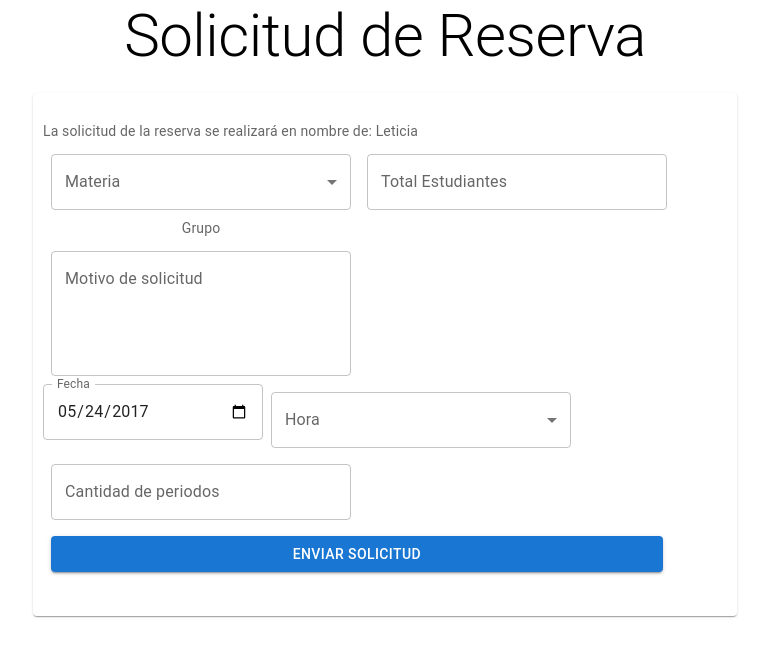
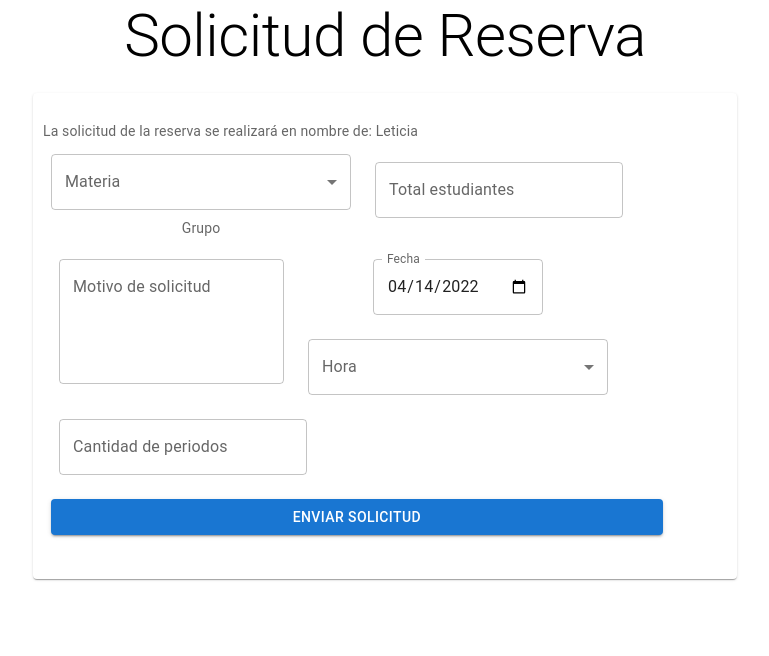
Before and after one commit to KusaSoft/SAA_Frontend, a React (Create React App) app: page /reservationRequest in a window 1280 px wide. Shown: the top 656 px of the page, without its empty margins (255-1024 px from the left). Built offline with nearby package versions, Linux system fonts and the light colour scheme.

Commit message:
add components

```diff
--- a/src/components/FormSolicitud/solicitud.js
+++ b/src/components/FormSolicitud/solicitud.js
@@ -10,11 +10,10 @@ import {
   CardContent,
   Card,
 } from "@mui/material";
-import { DesktopDatePicker } from "@mui/x-date-pickers/DesktopDatePicker";
 import React from "react";
 import { useReservationRequest } from "../../hooks/useReservationRequest.hooks";
-//import './FormSol.Styled';
-
+import FormInputControl from "../inputs/input/input.js";
+import DateController from "../../utilities/DateController";
 const periodos = ["6:45", "8:15", "9:45"];
 
 function Solicitud() {
@@ -92,35 +91,22 @@ function Solicitud() {
                   </Typography>
                 )}
               </div>
+              <FormInputControl
+                myLabel="Total estudiantes"
+                myType="number"
+                myVariant="outlined"
+              />
+              <FormInputControl
+                myLabel="Motivo de solicitud"
+                myMultiline={true}
+                myRows={4}
+              />
               <div>
-                <FormControl sx={{ m: 1, width: 300 }}>
-                  <TextField
-                    label="Total Estudiantes"
-                    type="number"
-                    variant="outlined"
-                  ></TextField>
-                </FormControl>
-              </div>
-              <div>
-                <FormControl sx={{ m: 1, width: 300 }}>
-                  <TextField
-                    id="outlined-multiline-static"
-                    label="Motivo de solicitud"
-                    multiline
-                    rows={4}
-                  />
-                </FormControl>
-              </div>
-              <div>
-                <TextField
-                  id="date"
-                  label="Fecha"
-                  type="date"
-                  defaultValue="2017-05-24"
-                  sx={{ width: 220 }}
-                  InputLabelProps={{
-                    shrink: true,
-                  }}
+                <FormInputControl
+                  myLabel="Fecha"
+                  myType="date"
+                  myInputProps={{ inputProps: { min: DateController.getToday() } }}
+                  myDefaultValue={DateController.getToday()}
                 />
                 <FormControl sx={{ m: 1, width: 300 }}>
                   <InputLabel id="demo-simple-select-label">Hora</InputLabel>
@@ -138,12 +124,11 @@ function Solicitud() {
                 </FormControl>
               </div>
               <div>
-                <TextField
-                  sx={{ m: 1, width: 300 }}
-                  label="Cantidad de periodos"
-                  type="number"
-                  variant="outlined"
-                ></TextField>
+                <FormInputControl
+                  myLabel="Cantidad de periodos"
+                  myType="number"
+                  myVariant="outlined"
+                ></FormInputControl>
               </div>
               <Grid item xs={11}>
                 <Button
--- /dev/null
+++ b/src/components/inputs/input/input.js
@@ -0,0 +1,24 @@
+import React from "react";
+import useInput from "../../../hooks/useInput.hooks";
+import { TextField } from "@mui/material";
+import { FormControlInput, Wrapper } from "./input.styles";
+export default function FormInputControl(props) {
+  const [value, setValue] = useInput(props.typeValue);
+
+  return (
+    <Wrapper>
+      <FormControlInput>
+        <TextField
+          onChange={setValue}
+          label={props.myLabel}
+          type={props.myType}
+          variant={props.myVariant}
+          multiline={props.myMultiline}
+          rows={props.myRows}
+          defaultValue={props.myDefaultValue}
+          InputProps={props.myInputProps}
+        ></TextField>
+      </FormControlInput>
+    </Wrapper>
+  );
+}
--- /dev/null
+++ b/src/components/inputs/input/input.styles.js
@@ -0,0 +1,9 @@
+import styled from "@emotion/styled";
+import { FormControl } from "@mui/material";
+export const FormControlInput = styled(FormControl)`
+  m: 1;
+  width: 300;
+`;
+export const Wrapper = styled.div`
+  padding: 1rem;
+`;
--- /dev/null
+++ b/src/hooks/useInput.hooks.js
@@ -0,0 +1,12 @@
+import React, { useState } from "react";
+
+export default function useInput(initialValue) {
+  const [value, setValue] = useState(initialValue);
+
+  function handleChange(e) {
+    console.log(e.target.value);
+    setValue(e.target.value);
+  }
+
+  return [value, handleChange];
+}
--- /dev/null
+++ b/src/utilities/DateController.js
@@ -0,0 +1,18 @@
+const DateController = {
+  getToday: () => {
+    const today = new Date();
+    const dd = String(today.getDate()).padStart(2, "0");
+    const mm = String(today.getMonth() + 1).padStart(2, "0"); //January is 0!
+    const yyyy = today.getFullYear();
+    return `${yyyy}-${mm}-${dd}`;
+  },
+  getHour: () => {
+    const today = new Date();
+    const hh = String(today.getHours()).padStart(2, "0");
+    const mm = String(today.getMinutes()).padStart(2, "0"); //January is 0!
+    const ss = String(today.getSeconds()).padStart(2, "0");
+    return `${hh}:${mm}:${ss}`;
+  },
+};
+
+export default DateController;
```
Also changed, not shown: src/components/inputs/inputSelect/inputMultiselect.js (added, +23 -0 lines), src/components/inputs/inputSelect/inputSelect.styles.js (added, +9 -0 lines), src/components/inputs/inputSelect.js (added).
